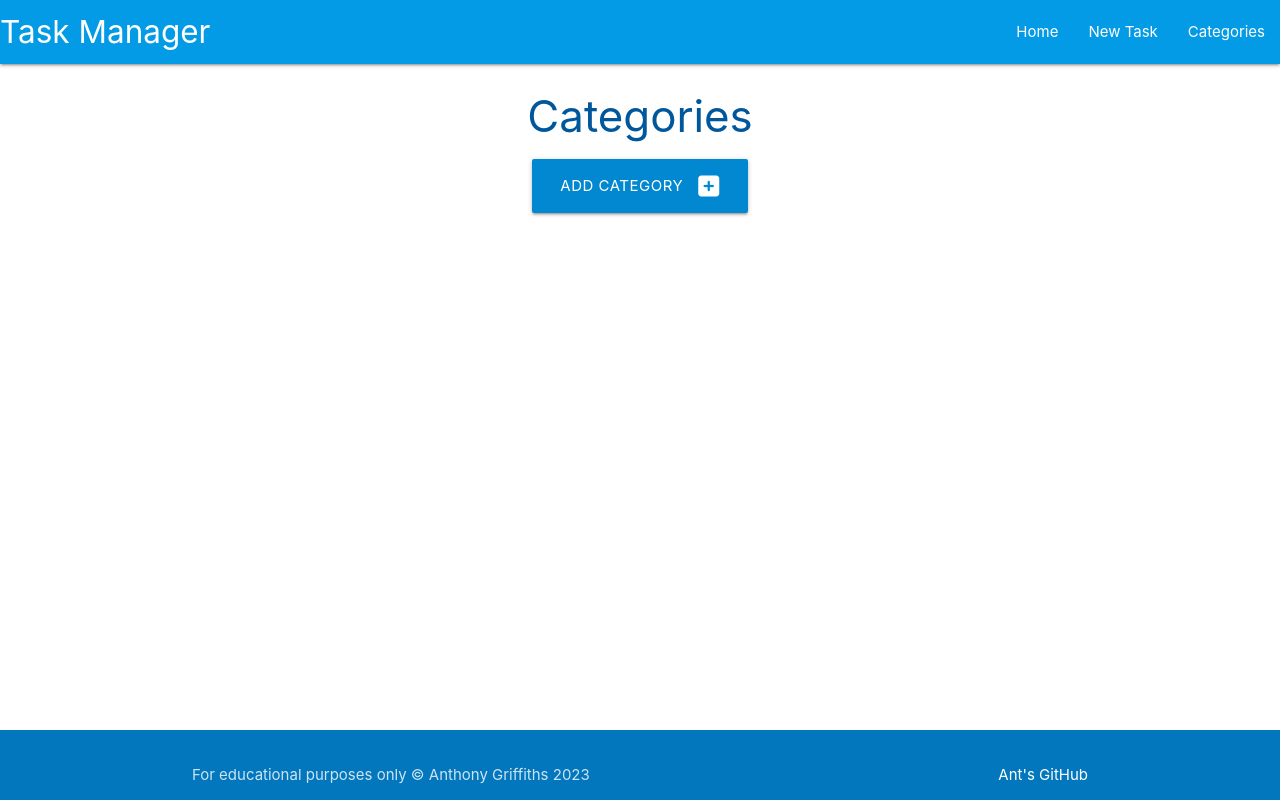
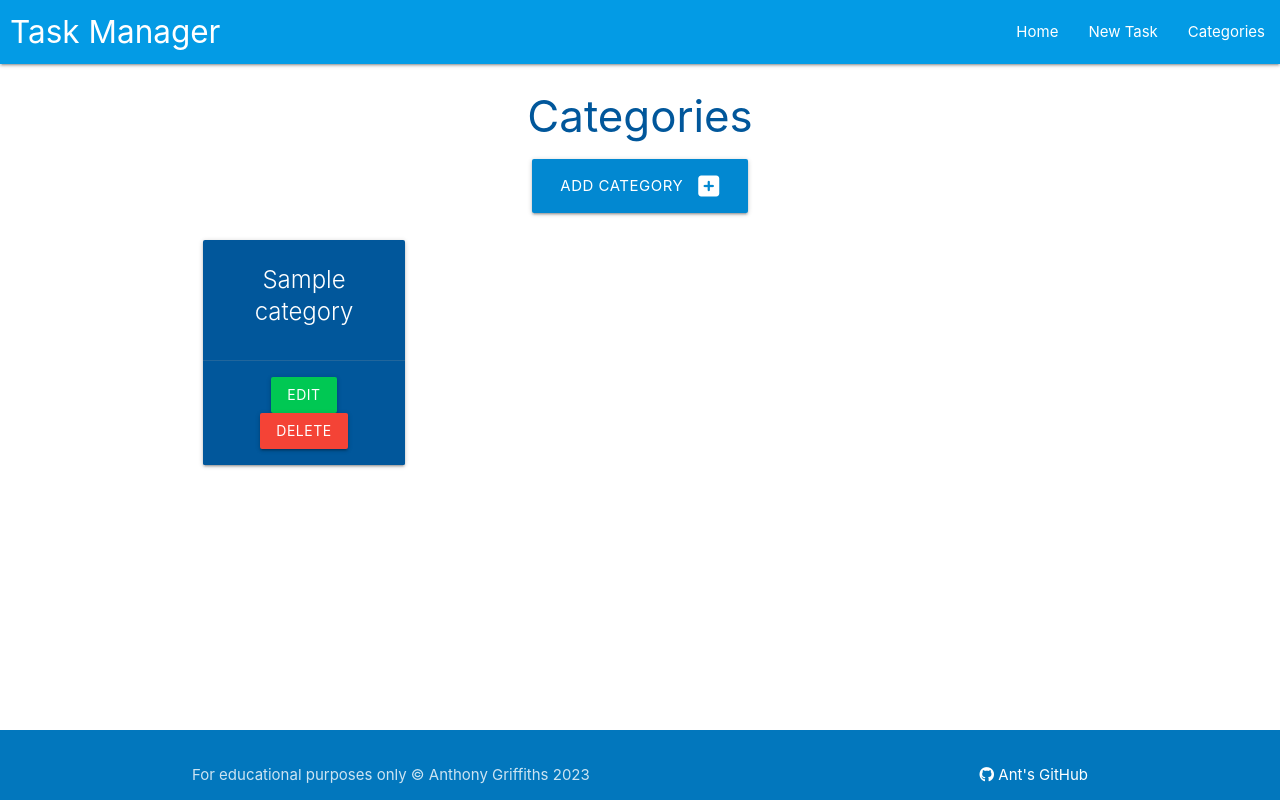
Before and after one commit to Ant2210/flask-sqlalchemy-task-manager, a Flask app: page /categories in a window 1280 px wide. Run offline with Flask 3, Linux system fonts and the light colour scheme; tables that the repository leaves empty hold one stand-in row (values such as "Sample post"); some libraries are stand-ins or nearby versions.

Commit message:
Add functionality to allow users to add categories

```diff
--- a/taskmanager/routes.py
+++ b/taskmanager/routes.py
@@ -10,7 +10,8 @@ def home():
 
 @app.route("/categories")
 def categories():
-    return render_template("categories.html")
+    categories = list(Category.query.order_by(Category.category_name).all())
+    return render_template("categories.html", categories=categories)
 
 
 @app.route("/add_category", methods=["GET", "POST"])
--- a/taskmanager/static/css/style.css
+++ b/taskmanager/static/css/style.css
@@ -7,3 +7,10 @@ body {
 main {
   flex: 1 0 auto;
 }
+
+
+@media screen and (min-width: 993px) {
+  .brand-logo {
+    margin-left: 10px;
+  }
+}
--- a/taskmanager/templates/base.html
+++ b/taskmanager/templates/base.html
@@ -43,7 +43,7 @@
           <div class="container">
           For educational purposes only
             © Anthony Griffiths 2023
-          <a class="white-text right" href="https://github.com/Ant2210">Ant's GitHub</a>
+          <a class="white-text right" href="https://github.com/Ant2210" target="_blank"><i class="fa-brands fa-github"></i> Ant's GitHub</a>
           </div>
         </div>
       </footer>
--- a/taskmanager/templates/categories.html
+++ b/taskmanager/templates/categories.html
@@ -10,5 +10,20 @@
         </a>
     </div>
 </div>
+<div class="row">
+    {% for category in categories %}
+    <div class="col s12 m6 l3">
+        <div class="card light-blue darken-4 center-align">
+            <div class="card-content white-text">
+                <span class="card-title">{{ category.category_name }}</span>
+            </div>
+            <div class="card-action">
+                <a href="#" class="btn green accent-4">Edit</a>
+                <a href="#" class="btn red">Delete</a>
+            </div>
+        </div>
+    </div>
+    {% endfor %}
+</div>
 
 {% endblock %}
```
Lines whose indentation alone changed are shown as unchanged.
